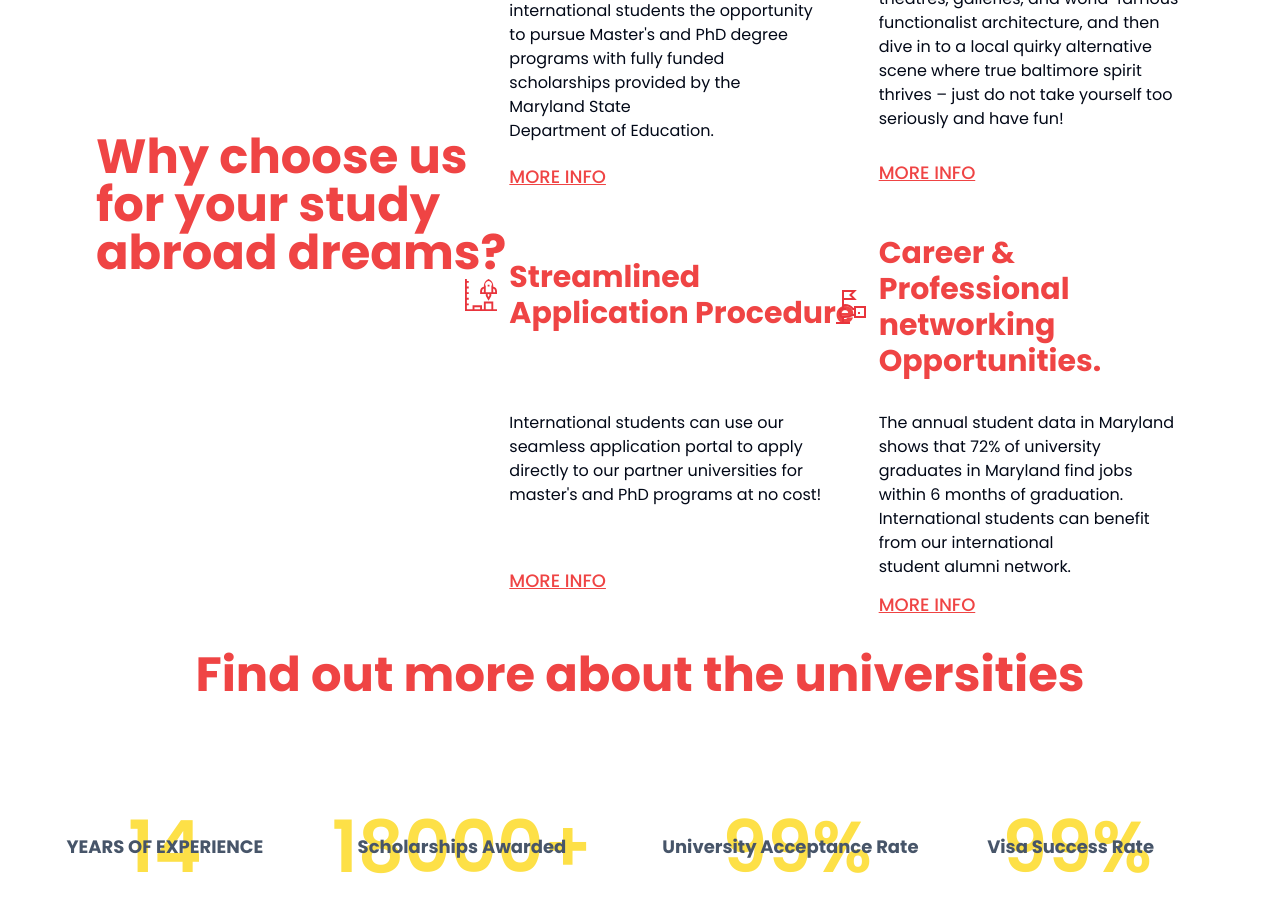
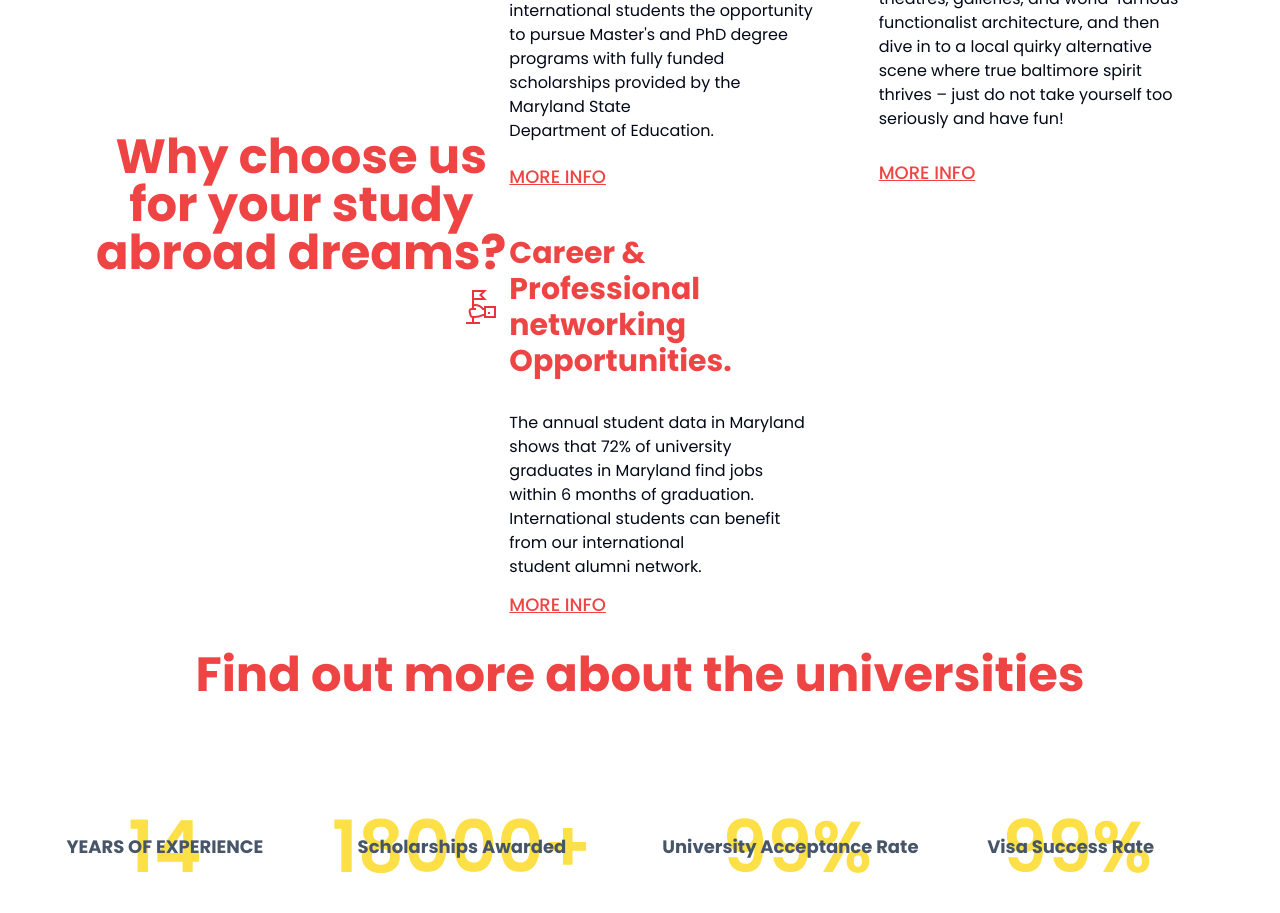
Before and after one commit to Babithkp/studyinbaltimore, a Next.js app: page / in a window 1280 px wide. Shown: the part 2600-3513 px from the top of the page. Built offline with nearby package versions, Linux system fonts and the light colour scheme.

Commit message:
just one sentence text to center

```diff
--- a/src/app/page.tsx
+++ b/src/app/page.tsx
@@ -152,7 +152,7 @@ export default function Home() {
       <section className="mt-5 flex justify-center">
         <div className="grid w-[85%] gap-5 max-md:w-[95%] md:grid-cols-3 md:grid-rows-2">
           <div className="col-start-1 row-span-2 flex items-center">
-            <p className="my-8 text-5xl font-bold text-red-500 max-md:text-2xl">
+            <p className="my-8 text-5xl font-bold text-red-500 max-md:text-2xl text-center">
               Why choose us for your study abroad dreams?
             </p>
           </div>
@@ -194,27 +194,6 @@ export default function Home() {
               and then dive in to a local quirky alternative scene where true
               baltimore spirit thrives – just do not take yourself too seriously
               and have fun!
-            </p>
-            <Link
-              href={"/"}
-              className="col-start-2 text-lg font-medium text-red-500 underline"
-            >
-              MORE INFO
-            </Link>
-          </div>
-          <div className="grid grid-cols-[2rem,1fr] items-center gap-3">
-            <Image
-              src={icon2}
-              alt="city"
-              className="col-span-1 justify-self-center"
-            />
-            <h3 className="my-5 text-3xl font-bold text-red-500 max-md:text-2xl">
-            Streamlined Application Procedure
-            </h3>
-            <p className="col-start-2">
-              International students can use our seamless application portal to
-              apply directly to our partner universities for master&apos;s and PhD
-              programs at no cost!
             </p>
             <Link
               href={"/"}
```
